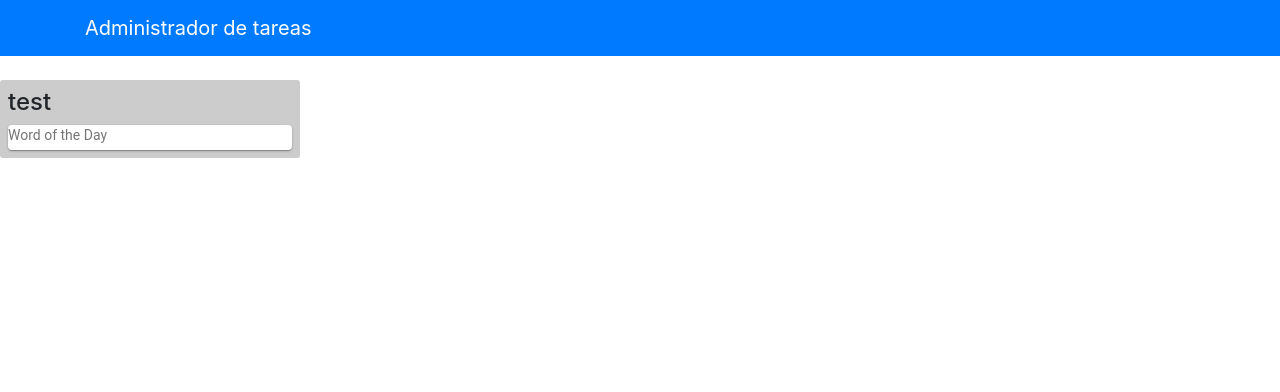
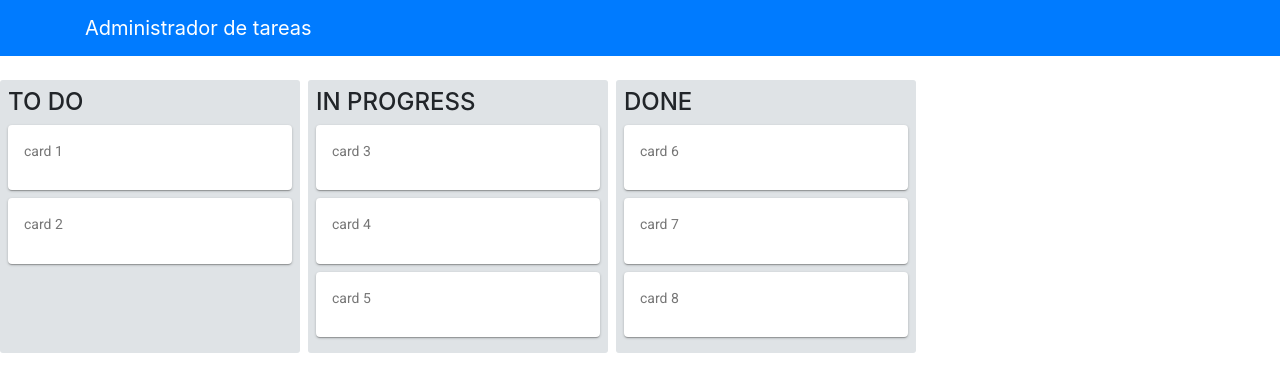
Before and after one commit to proyection/react-frontend, a React (Create React App) app: page / in a window 1280 px wide. Shown: the top 392 px of the page. Built offline with nearby package versions, Linux system fonts and the light colour scheme.

Commit message:
Added static data  to try a feel for the lists and cards

```diff
--- a/public/index.html
+++ b/public/index.html
@@ -3,6 +3,7 @@
   <head>
     <meta charset="utf-8" />
     <link rel="shortcut icon" href="%PUBLIC_URL%/favicon.ico" />
+    <link rel="stylesheet" href="https://fonts.googleapis.com/css?family=Roboto:300,400,500">
     <meta
       name="viewport"
       content="width=device-width, initial-scale=1, shrink-to-fit=no"
--- a/src/components/ProyectionCard.js
+++ b/src/components/ProyectionCard.js
@@ -1,18 +1,27 @@
 import React from 'react'
 import Card from '@material-ui/core/Card';
+import CardContent from '@material-ui/core/CardContent';
 import Typography from '@material-ui/core/Typography';
 
-const ProyectionCard = () => {
+const ProyectionCard = ({text}) => {
   return (
-    <Card>
+    <Card style={styles.cardContainer}>
+      <CardContent>
         <Typography
             color="textSecondary"
             gutterBottom
         >
-            Word of the Day
+            {text}
         </Typography>
+      </CardContent>
     </Card>
   )
 }
 
+const styles = {
+  cardContainer: {
+    marginBottom: 8,
+  }
+}
+
 export default ProyectionCard;
--- a/src/components/ProyectionList.js
+++ b/src/components/ProyectionList.js
@@ -1,21 +1,22 @@
 import React from 'react'
 import ProyectionCard from './ProyectionCard';
 
-const ProyectionList = ({title}) => {
+const ProyectionList = ({title, cards}) => {
   return (
     <div style={styles.container}>
       <h4>{title}</h4>
-      <ProyectionCard />
+      { cards.map(card =>  <ProyectionCard text={card.text}/>)}
     </div>
   )
 }
 
 const styles = {
     container: {
-        backgroundColor: '#ccc',
+        backgroundColor: '#dfe3e6',
         borderRadius: 3,
         width: 300,
-        padding: 8
+        padding: 8,
+        marginRight: 8
     }
 }
 export default ProyectionList;
--- a/src/containers/App.js
+++ b/src/containers/App.js
@@ -3,19 +3,26 @@ import "bootstrap/dist/css/bootstrap.min.css";
 import {BrowserRouter as Router, Route} from 'react-router-dom';
 import Navbar from '../components/Navbar';
 import ProyectionList from '../components/ProyectionList';
+import { connect } from 'react-redux';
 // import ProjectBoard from '../components/ProjectBoard';
 // import AddProjectTask from '../components/projectTask/AddProjectTask';
 // import UpdateProjectTask from '../components/projectTask/UpdateProjectTask';
 
 class App extends Component {
   render() {
+
+    const { lists } = this.props;
     return (
         <Router>
           <div className="App">
             <Navbar />
-            <Route exact path="/" component={(props) => <ProyectionList {...props} title={"test"}
-                                />}
-            />
+            <div style={styles.listsContainer}>
+              <Route exact path="/" component={(props) =>
+              lists.map(list => <ProyectionList {...props} title={list.title}
+                                cards={list.cards}  />)
+              }
+              />
+            </div>
             {/* <Route exact path="/" component={ProjectBoard} />
             <Route exact path="/addProjectTask" component={AddProjectTask} />
             <Route exact path="/updateProjectTask/:project_task_id" component={UpdateProjectTask} /> */}
@@ -25,4 +32,15 @@ class App extends Component {
   }
 }
 
-export default App;
+const styles = {
+  listsContainer: {
+    display: 'flex',
+    flexDirection: 'row',
+  }
+}
+
+const mapStateToProps = state => ({
+  lists: state.lists
+});
+
+export default connect(mapStateToProps, null)(App);
--- a/src/reducers/index.js
+++ b/src/reducers/index.js
@@ -1,8 +1,10 @@
 import { combineReducers } from 'redux';
 import errorsReducer from './errorsReducer';
 import projectTaskReducer from './projectTaskReducer';
+import listsReducer from './listsReducer';
 
 export default combineReducers ({
     errors: errorsReducer,
-    project_task: projectTaskReducer
+    project_task: projectTaskReducer,
+    lists: listsReducer
 });
--- /dev/null
+++ b/src/reducers/listsReducer.js
@@ -0,0 +1,61 @@
+const initialState = [
+    {
+        title: "TO DO",
+        id: 1,
+        cards: [
+            {
+                id: 1,
+                text: "card 1"
+            },
+            {
+                id: 2,
+                text: "card 2"
+            }
+        ]
+    },
+    {
+        title: "IN PROGRESS",
+        id: 2,
+        cards: [
+            {
+                id: 3,
+                text: "card 3"
+            },
+            {
+                id: 4,
+                text: "card 4"
+            },
+            {
+                id: 5,
+                text: "card 5"
+            }
+        ]
+    },
+    {
+        title: "DONE",
+        id: 3,
+        cards: [
+            {
+                id: 6,
+                text: "card 6"
+            },
+            {
+                id: 7,
+                text: "card 7"
+            },
+            {
+                id: 8,
+                text: "card 8"
+            }
+        ]
+    }
+]
+
+const listsReducer = (state = initialState, action) => {
+    switch(action.type) {
+        default:
+            return state;
+    }
+}
+
+export default listsReducer;
```
